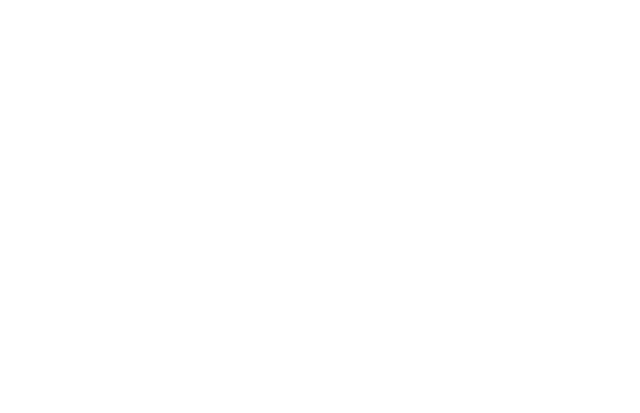
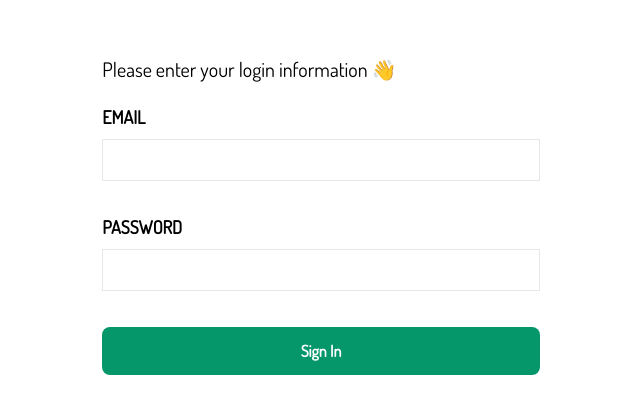
Before and after one commit to Strayko/Devixon, an Angular app in the folder DevixonUI/: page /login in a window 1280 px wide. Before the commit this address led to /. Shown: the part 185-598 px from the top of the page, without its empty margins (319-959 px from the left). Built offline with nearby package versions, Linux system fonts and the light colour scheme.

Commit message:
login and response

```diff
--- a/DevixonUI/src/app/app.module.ts
+++ b/DevixonUI/src/app/app.module.ts
@@ -9,11 +9,13 @@
 import {FormsModule, ReactiveFormsModule} from '@angular/forms';
 import {UserService} from './shared/user.service';
 import {HttpClientModule} from '@angular/common/http';
+import {LoginComponent} from './login/login.component';
 
 @NgModule({
   declarations: [
     AppComponent,
     RegistrationComponent,
+    LoginComponent,
     DevixonAppComponent
   ],
   imports: [
--- a/DevixonUI/src/app/dashboard/app.component.html
+++ b/DevixonUI/src/app/dashboard/app.component.html
@@ -18,7 +18,7 @@
 <div class="absolute w-full bottom-40">
   <div class="flex justify-between mx-52">
     <div class="w-1/4 h-16 w-40">
-      <a href="#">
+      <a [routerLink]="['login']">
         <button class="bg-green-500 hover:bg-green-700 py-5 px-4 rounded-full w-full text-4xl text-white">
           Login
         </button>
--- /dev/null
+++ b/DevixonUI/src/app/login/login.component.css
@@ -0,0 +1,12 @@
+em {
+  float: right;
+  color: #E05C65;
+  padding-left: 10px;
+}
+.error input {
+  background-color: #E3C3C5;
+}
+.error ::-webkit-input-placeholder {color: #999;}
+.error ::-moz-placeholder {color: #999}
+.error :-moz-placeholder {color: #999}
+.error :-ms-input-placeholder {color: #999}
--- /dev/null
+++ b/DevixonUI/src/app/login/login.component.html
@@ -0,0 +1,31 @@
+<div class="grid min-h-screen place-items-center">
+  <div class="w-11/12 p-12 bg-white sm:w-8/12 md:w-1/2 lg:w-5/12">
+    <h1 class="text-xl font-semibold"><span class="font-normal">Please enter your login information 👋</span></h1>
+
+    <form [formGroup]="loginForm" (ngSubmit)="loginUser(loginForm)" class="mt-5">
+
+      <div class="flex flex-col mb-4" [ngClass]="{'error': !validateEmail()}">
+        <label class="mb-2 uppercase font-bold text-lg text-grey-darkest" for="email">Email</label>
+        <em *ngIf="!validateEmail() && loginForm.controls.email.errors.required">Required</em>
+        <em *ngIf="!validateEmail() && !isEmpty(loginForm.value)">Incorrect Email Type</em>
+        <input type="email" name="email" formControlName="email" id="email" class="border py-2 px-3 text-grey-darkest">
+      </div>
+
+      <div class="flex mb-4 justify-center">
+        <em>{{invalidCredentials}}</em>
+      </div>
+
+      <div class="flex flex-col mb-4" [ngClass]="{'error': !validatePassword()}">
+        <label class="mb-2 uppercase font-bold text-lg text-grey-darkest" for="password">Password</label>
+        <em *ngIf="!validatePassword() && loginForm.controls.password.errors.required">Required</em>
+        <input type="password" name="password" formControlName="password" id="password" class="border py-2 px-3 text-grey-darkest">
+      </div>
+
+      <button (click)="validateAllFormFields(loginForm)" type="submit" class="mt-5 w-full bg-green-600 hover:bg-green-700 text-white font-bold py-3 px-6 rounded-lg">
+        Sign In
+      </button>
+
+    </form>
+
+  </div>
+</div>
--- /dev/null
+++ b/DevixonUI/src/app/login/login.component.ts
@@ -0,0 +1,67 @@
+import {Component, OnInit} from '@angular/core';
+import {FormControl, FormGroup, Validators} from '@angular/forms';
+import {UserService} from '../shared/user.service';
+import {Router} from '@angular/router';
+import {errorObject} from 'rxjs/internal-compatibility';
+
+@Component({
+  templateUrl: './login.component.html',
+  styleUrls: ['./login.component.css']
+})
+export class LoginComponent implements OnInit{
+  constructor(private userService: UserService, private router: Router) {
+  }
+
+  loginForm: FormGroup
+  private email: FormControl
+  private password: FormControl
+  invalidCredentials: string
+
+  ngOnInit() {
+    this.email = new FormControl(this.email, [Validators.required, Validators.pattern("^[a-z0-9._%+-]+@[a-z0-9.-]+\\.[a-z]{2,4}$")]);
+    this.password = new FormControl(this.password, Validators.required);
+    this.loginForm = new FormGroup({
+      email: this.email,
+      password: this.password
+    })
+  }
+
+  validateEmail() {
+    return this.email.valid || this.email.untouched
+  }
+
+  validatePassword() {
+    return this.password.valid || this.password.untouched
+  }
+
+  isEmpty(userForm) {
+    let empty = userForm.email
+    return (empty == null);
+  }
+
+  loginUser(formValues) {
+    if (formValues.valid) {
+      let objectValue = formValues.value
+      this.userService.login(objectValue).subscribe((data) => {
+        if (data != null) {
+          this.router.navigate(['/'])
+        }
+      }, (error) => {
+        let jsonStringify = JSON.stringify(error['error'])
+        let jsonParse = JSON.parse(jsonStringify)
+        this.invalidCredentials = jsonParse['errors']
+      })
+    }
+  }
+
+  validateAllFormFields(formGroup: FormGroup) {
+    Object.keys(formGroup.controls).forEach(field => {
+      const control = formGroup.get(field);
+      if (control instanceof FormControl) {
+        control.markAsTouched({ onlySelf: true });
+      } else if (control instanceof FormGroup) {
+        this.validateAllFormFields(control);
+      }
+    });
+  }
+}
--- /dev/null
+++ b/DevixonUI/src/app/registration/registration.component.css
@@ -0,0 +1,12 @@
+em {
+  float: right;
+  color: #E05C65;
+  padding-left: 10px;
+}
+.error input {
+  background-color: #E3C3C5;
+}
+.error ::-webkit-input-placeholder {color: #999;}
+.error ::-moz-placeholder {color: #999}
+.error :-moz-placeholder {color: #999}
+.error :-ms-input-placeholder {color: #999}
--- a/DevixonUI/src/app/registration/registration.component.ts
+++ b/DevixonUI/src/app/registration/registration.component.ts
@@ -5,20 +5,7 @@
 
 @Component({
   templateUrl: './registration.component.html',
-  styles: [`
-    em {
-      float: right;
-      color: #E05C65;
-      padding-left: 10px;
-    }
-    .error input {
-      background-color: #E3C3C5;
-    }
-    .error ::-webkit-input-placeholder {color: #999;}
-    .error ::-moz-placeholder {color: #999}
-    .error :-moz-placeholder {color: #999}
-    .error :-ms-input-placeholder {color: #999}
-  `]
+  styleUrls: ['./registration.component.css']
 })
 export class RegistrationComponent implements OnInit{
   constructor(private userService: UserService, private router: Router) {
@@ -101,7 +88,7 @@
     if (formValues.valid) {
       let objectValue = formValues.value
       delete objectValue['passwordAgain']
-      this.userService.saveUser(objectValue).subscribe(() => {
+      this.userService.save(objectValue).subscribe(() => {
         this.router.navigate(['/'])
       })
       return true
--- a/DevixonUI/src/app/routes.ts
+++ b/DevixonUI/src/app/routes.ts
@@ -1,8 +1,10 @@
 import {Routes} from '@angular/router';
 import {AppComponent} from './dashboard/app.component';
 import {RegistrationComponent} from './registration/registration.component';
+import {LoginComponent} from './login/login.component';
 
 export const appRoutes: Routes = [
   {path: '', component: AppComponent},
-  {path: 'registration', component: RegistrationComponent}
+  {path: 'registration', component: RegistrationComponent},
+  {path: 'login', component: LoginComponent}
 ];
--- a/DevixonUI/src/app/shared/user.service.ts
+++ b/DevixonUI/src/app/shared/user.service.ts
@@ -11,7 +11,7 @@
   constructor(private http: HttpClient) {
   }
 
-  saveUser(user) {
+  save(user) {
     let options = {headers: new HttpHeaders({'Content-Type': 'application/json'})}
     return this.http.post<ILoggedUser>(this.localHost + '/api/user/register', user, options)
       .pipe(
@@ -21,6 +21,19 @@
         }), catchError(this.handleError<ILoggedUser>('saveUser')))
   }
 
+  login(user) {
+    let options = {headers: new HttpHeaders({'Content-Type': 'application/json'})}
+    return this.http.post<ILoggedUser>(this.localHost + '/api/user/login', user, options)
+      .pipe(
+        map((data: ILoggedUser) => {
+          if (data != null) {
+            return data
+          }
+          return catchError(this.handleError('loginUser'))
+        })
+      )
+  }
+
   private handleError<T> (operation = 'operation', result?: T) {
     return (error: any): Observable<T> => {
       console.error(error)
```
Also changed, not shown: 1 other file (tests, documents, lock files or other folders).
